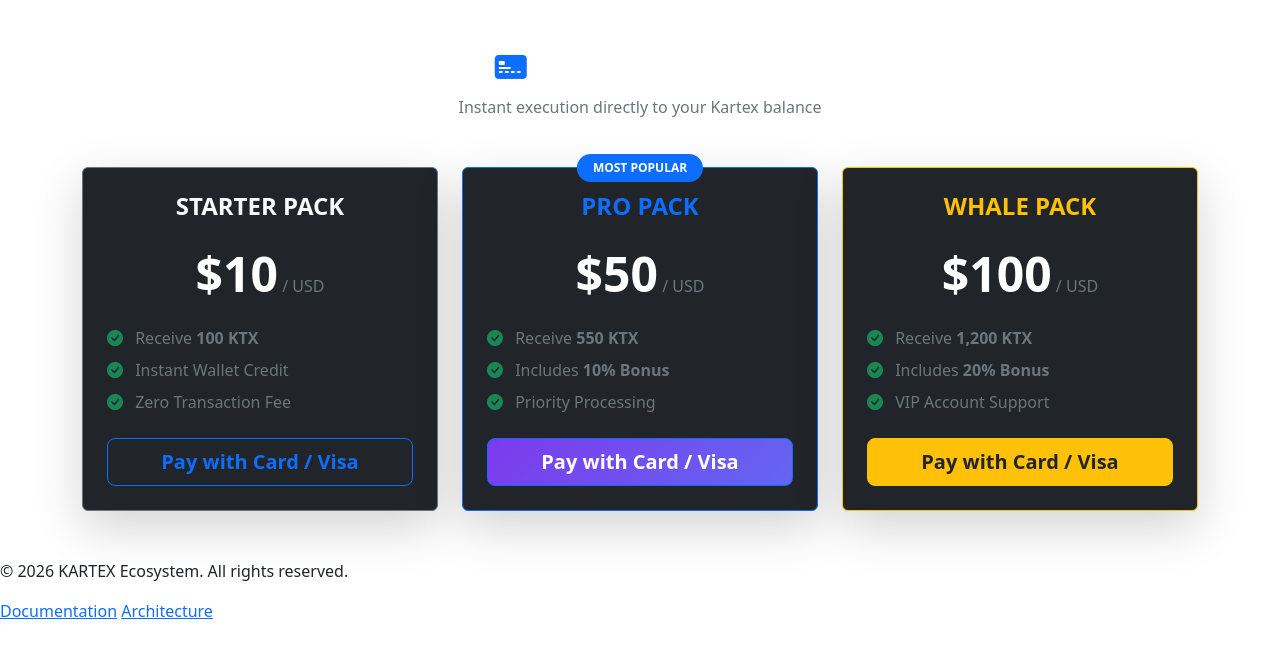
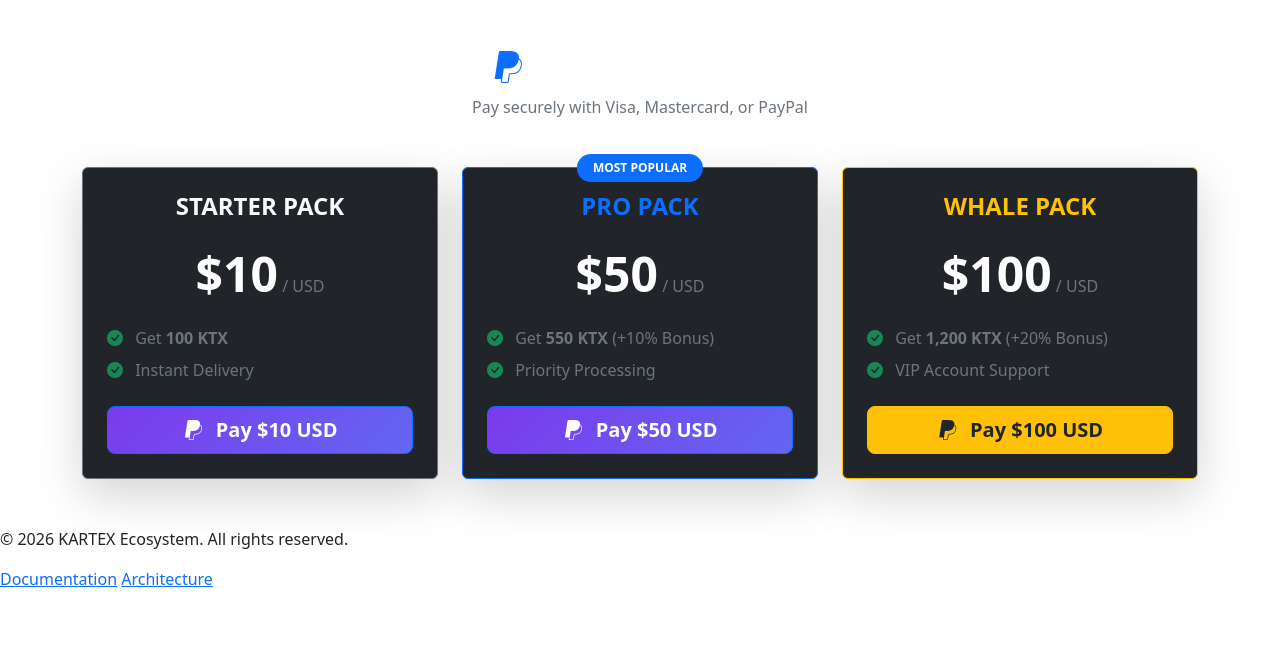
Before and after one commit to hmizoo903/kartex-ecosystem, a Flask app: page /wallet in a window 1280 px wide. Shown: the part 63-721 px from the top of the page. Run offline with Flask 3, Linux system fonts and the light colour scheme; a user stored in the database is signed in; data comes from the database, SQL or seed files in the repository; some libraries are stand-ins or nearby versions.

Commit message:
Set active hamzakartex PayPal link

```diff
--- a/templates/wallet.html
+++ b/templates/wallet.html
@@ -1,20 +1,17 @@
 {% extends "base.html" %}
 
 {% block content %}
-<!-- Bootstrap CSS CDN لضمان ظهور الألوان والأزرار بشكل احترافي -->
 <link href="https://cdn.jsdelivr.net/npm/bootstrap@5.3.0/dist/css/bootstrap.min.css" rel="stylesheet">
 <link rel="stylesheet" href="https://cdn.jsdelivr.net/npm/bootstrap-icons@1.10.5/font/bootstrap-icons.css">
 
 <div class="container py-5">
-    <!-- Header -->
     <div class="text-center mb-5">
-        <h2 class="fw-bold text-white"><i class="bi bi-credit-card-2-front-fill text-primary"></i> Buy KTX Tokens</h2>
-        <p class="text-secondary">Instant execution directly to your Kartex balance</p>
+        <h2 class="fw-bold text-white"><i class="bi bi-paypal text-primary me-2"></i> Buy KTX Tokens</h2>
+        <p class="text-secondary">Pay securely with Visa, Mastercard, or PayPal</p>
     </div>
 
-    <!-- Pricing Cards -->
     <div class="row g-4 justify-content-center">
-        <!-- Starter Pack -->
+        <!-- Starter Pack ($10) -->
         <div class="col-md-4">
             <div class="card bg-dark text-white border-secondary h-100 shadow-lg">
                 <div class="card-body p-4 d-flex flex-column justify-content-between text-center">
@@ -25,24 +22,21 @@
                             <span class="text-secondary">/ USD</span>
                         </div>
                         <ul class="list-unstyled mb-4 text-secondary text-start">
-                            <li class="mb-2"><i class="bi bi-check-circle-fill text-success me-2"></i> Receive <strong>100 KTX</strong></li>
-                            <li class="mb-2"><i class="bi bi-check-circle-fill text-success me-2"></i> Instant Wallet Credit</li>
-                            <li class="mb-2"><i class="bi bi-check-circle-fill text-success me-2"></i> Zero Transaction Fee</li>
+                            <li class="mb-2"><i class="bi bi-check-circle-fill text-success me-2"></i> Get <strong>100 KTX</strong></li>
+                            <li class="mb-2"><i class="bi bi-check-circle-fill text-success me-2"></i> Instant Delivery</li>
                         </ul>
                     </div>
-                    <button type="button" class="btn btn-outline-primary btn-lg w-100 fw-bold" onclick="openPaymentModal('starter', 'Starter Pack', 10)">
-                        Pay with Card / Visa
-                    </button>
+                    <a href="https://paypal.me/hamzakartex/10USD" target="_blank" class="btn btn-primary btn-lg w-100 fw-bold">
+                        <i class="bi bi-paypal me-2"></i> Pay $10 USD
+                    </a>
                 </div>
             </div>
         </div>
 
-        <!-- Pro Pack -->
+        <!-- Pro Pack ($50) -->
         <div class="col-md-4">
             <div class="card bg-dark text-white border-primary h-100 shadow-lg position-relative">
-                <span class="position-absolute top-0 start-50 translate-middle badge rounded-pill bg-primary px-3 py-2 text-uppercase">
-                    Most Popular
-                </span>
+                <span class="position-absolute top-0 start-50 translate-middle badge rounded-pill bg-primary px-3 py-2 text-uppercase">Most Popular</span>
                 <div class="card-body p-4 d-flex flex-column justify-content-between text-center">
                     <div>
                         <h4 class="fw-bold text-uppercase text-primary">Pro Pack</h4>
@@ -51,19 +45,18 @@
                             <span class="text-secondary">/ USD</span>
                         </div>
                         <ul class="list-unstyled mb-4 text-secondary text-start">
-                            <li class="mb-2"><i class="bi bi-check-circle-fill text-success me-2"></i> Receive <strong>550 KTX</strong></li>
-                            <li class="mb-2"><i class="bi bi-check-circle-fill text-success me-2"></i> Includes <strong>10% Bonus</strong></li>
+                            <li class="mb-2"><i class="bi bi-check-circle-fill text-success me-2"></i> Get <strong>550 KTX</strong> (+10% Bonus)</li>
                             <li class="mb-2"><i class="bi bi-check-circle-fill text-success me-2"></i> Priority Processing</li>
                         </ul>
                     </div>
-                    <button type="button" class="btn btn-primary btn-lg w-100 fw-bold" onclick="openPaymentModal('pro', 'Pro Pack', 50)">
-                        Pay with Card / Visa
-                    </button>
+                    <a href="https://paypal.me/hamzakartex/50USD" target="_blank" class="btn btn-primary btn-lg w-100 fw-bold">
+                        <i class="bi bi-paypal me-2"></i> Pay $50 USD
+                    </a>
                 </div>
             </div>
         </div>
 
-        <!-- Whale Pack -->
+        <!-- Whale Pack ($100) -->
         <div class="col-md-4">
             <div class="card bg-dark text-white border-warning h-100 shadow-lg">
                 <div class="card-body p-4 d-flex flex-column justify-content-between text-center">
@@ -74,83 +67,16 @@
                             <span class="text-secondary">/ USD</span>
                         </div>
                         <ul class="list-unstyled mb-4 text-secondary text-start">
-                            <li class="mb-2"><i class="bi bi-check-circle-fill text-success me-2"></i> Receive <strong>1,200 KTX</strong></li>
-                            <li class="mb-2"><i class="bi bi-check-circle-fill text-success me-2"></i> Includes <strong>20% Bonus</strong></li>
+                            <li class="mb-2"><i class="bi bi-check-circle-fill text-success me-2"></i> Get <strong>1,200 KTX</strong> (+20% Bonus)</li>
                             <li class="mb-2"><i class="bi bi-check-circle-fill text-success me-2"></i> VIP Account Support</li>
                         </ul>
                     </div>
-                    <button type="button" class="btn btn-warning btn-lg w-100 fw-bold text-dark" onclick="openPaymentModal('whale', 'Whale Pack', 100)">
-                        Pay with Card / Visa
-                    </button>
+                    <a href="https://paypal.me/hamzakartex/100USD" target="_blank" class="btn btn-warning btn-lg w-100 fw-bold text-dark">
+                        <i class="bi bi-paypal me-2"></i> Pay $100 USD
+                    </a>
                 </div>
             </div>
         </div>
     </div>
 </div>
-
-<!-- Modal نافذة الدفع المتناسقة -->
-<div class="modal fade" id="visaPaymentModal" tabindex="-1" aria-hidden="true">
-    <div class="modal-dialog modal-dialog-centered">
-        <div class="modal-content bg-dark text-white border-secondary shadow-lg">
-            <div class="modal-header border-secondary">
-                <h5 class="modal-title fw-bold" id="modalPackageTitle"><i class="bi bi-shield-lock-fill text-success me-2"></i> Checkout</h5>
-                <button type="button" class="btn-close btn-close-white" data-bs-dismiss="modal" aria-label="Close"></button>
-            </div>
-            <form action="/buy-visa" method="POST">
-                <div class="modal-body p-4">
-                    <input type="hidden" name="package" id="modalPackageInput">
-
-                    <div class="bg-secondary bg-opacity-25 p-3 rounded mb-4 d-flex justify-content-between align-items-center border border-secondary">
-                        <span class="text-secondary">Amount to Pay:</span>
-                        <strong id="modalPriceTag" class="fs-4 text-success">$0.00 USD</strong>
-                    </div>
-
-                    <div class="mb-3">
-                        <label class="form-label text-secondary small fw-bold">CARD HOLDER NAME</label>
-                        <input type="text" class="form-control bg-black text-white border-secondary" placeholder="e.g. John Doe" required>
-                    </div>
-
-                    <div class="mb-3">
-                        <label class="form-label text-secondary small fw-bold">CARD NUMBER</label>
-                        <div class="input-group">
-                            <input type="text" class="form-control bg-black text-white border-secondary" placeholder="4000 1234 5678 9010" maxlength="19" required>
-                            <span class="input-group-text bg-black border-secondary text-secondary"><i class="bi bi-credit-card"></i></span>
-                        </div>
-                    </div>
-
-                    <div class="row">
-                        <div class="col-6 mb-3">
-                            <label class="form-label text-secondary small fw-bold">EXPIRY DATE</label>
-                            <input type="text" class="form-control bg-black text-white border-secondary" placeholder="MM/YY" maxlength="5" required>
-                        </div>
-                        <div class="col-6 mb-3">
-                            <label class="form-label text-secondary small fw-bold">CVV CODE</label>
-                            <input type="password" class="form-control bg-black text-white border-secondary" placeholder="123" maxlength="3" required>
-                        </div>
-                    </div>
-
-                    <div class="text-center text-secondary small mt-2">
-                        <i class="bi bi-lock-fill text-success"></i> 256-bit Encrypted Secure Gateway
-                    </div>
-                </div>
-                <div class="modal-footer border-secondary">
-                    <button type="button" class="btn btn-outline-secondary text-white" data-bs-dismiss="modal">Cancel</button>
-                    <button type="submit" class="btn btn-success fw-bold px-4">Pay & Complete Order</button>
-                </div>
-            </form>
-        </div>
-    </div>
-</div>
-
-<script src="https://cdn.jsdelivr.net/npm/bootstrap@5.3.0/dist/bootstraps.bundle.min.js"></script>
-<script>
-function openPaymentModal(packageKey, packageName, price) {
-    document.getElementById('modalPackageInput').value = packageKey;
-    document.getElementById('modalPackageTitle').innerText = 'Secure Payment - ' + packageName;
-    document.getElementById('modalPriceTag').innerText = '$' + price.toFixed(2) + ' USD';
-
-    var paymentModal = new bootstrap.Modal(document.getElementById('visaPaymentModal'));
-    paymentModal.show();
-}
-</script>
 {% endblock %}
```
